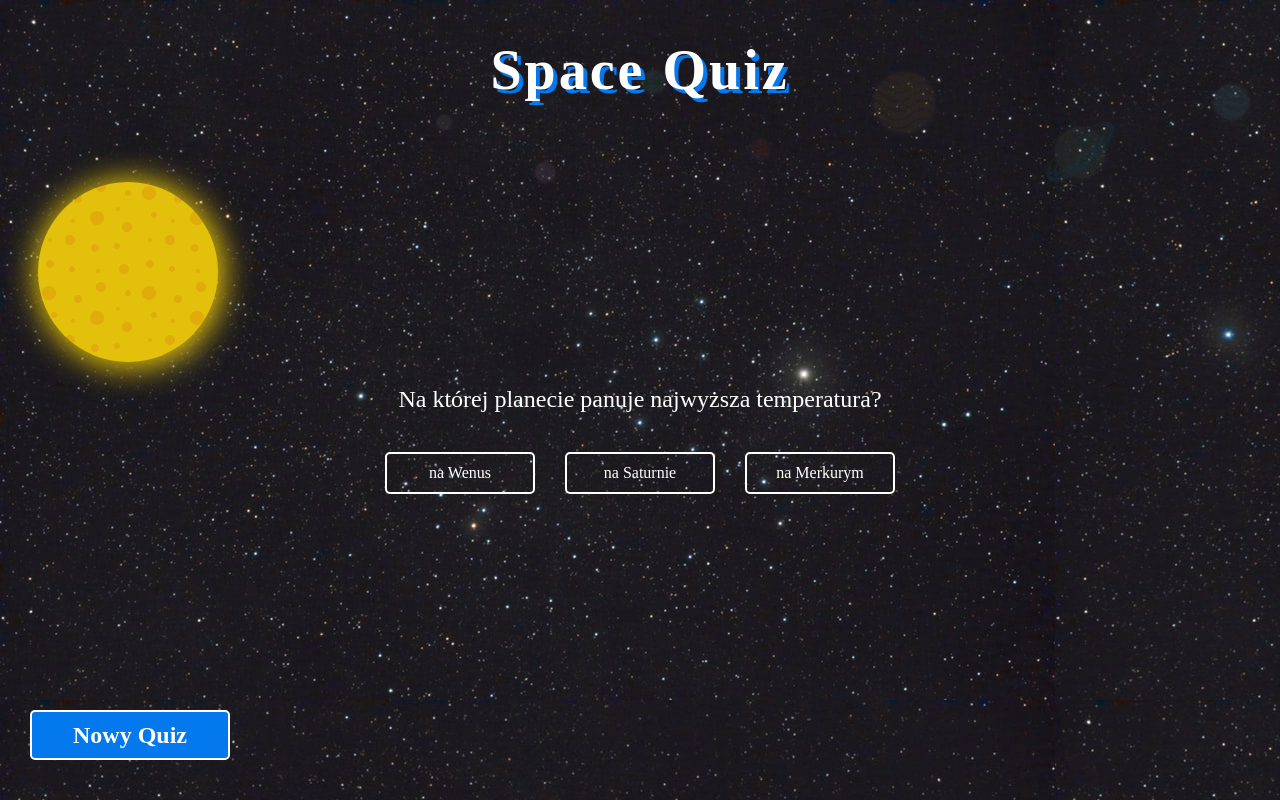
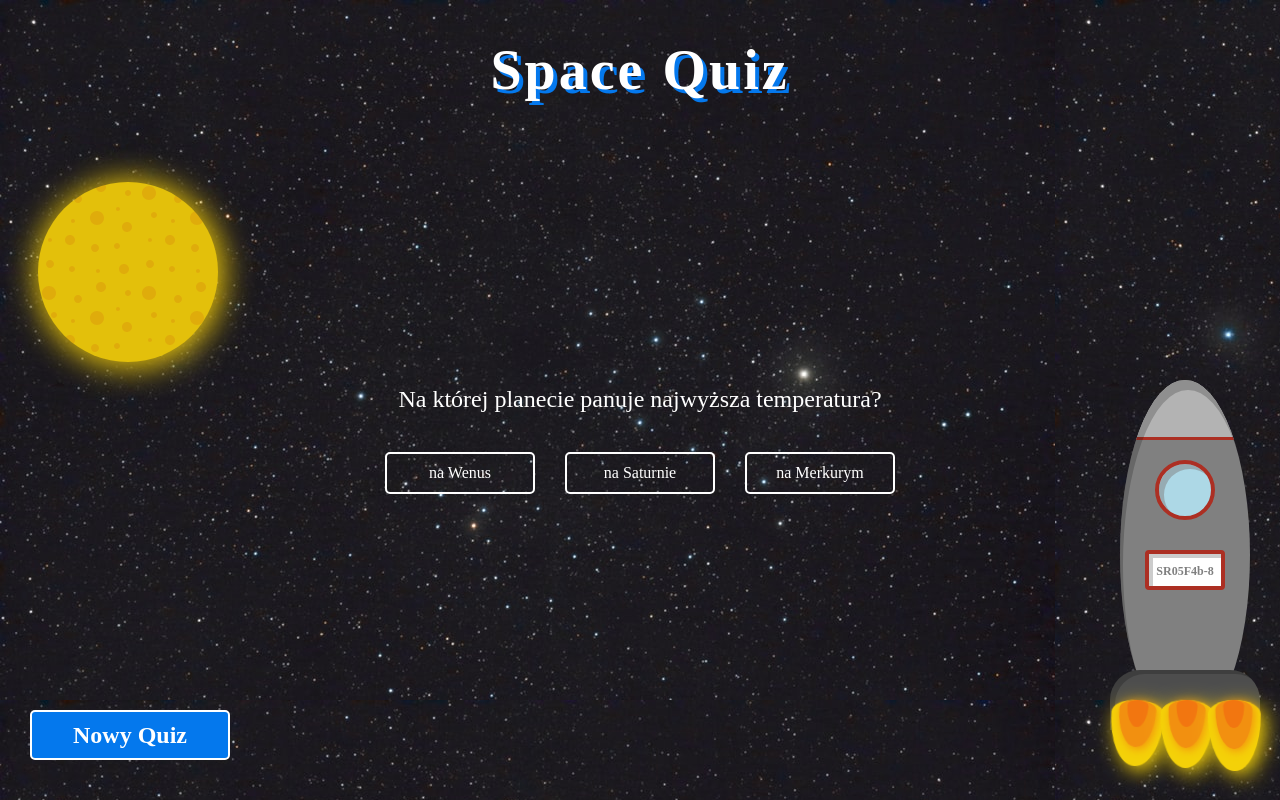
Before and after one commit to AnnaSzmyga/Vanilla-JS_Space-Quiz, a website with bundled scripts: page index.html in a window 1280 px wide. Both pictures are taken after a click on the button "Nowy Quiz". Shown: the top 800 px of the page. Built offline with nearby package versions, Linux system fonts and the light colour scheme; a web font is replaced by a local one.

Commit message:
Add spaceship

```diff
--- a/index.html
+++ b/index.html
@@ -12,17 +12,10 @@
     <h1 class="main-heading">Space Quiz</h1>
     <p class="quiz-description">Odpowiedz prawidłowo na pytania i zbierz wszystkie planety Układu Słonecznego!</p>
 
+    <!-- Planets -->
     <div class="solar-system">
         <div class="sun"></div>
         <div class="planets">
-            <!-- <div class="planet-wrapper"><div class="planet mercury"></div></div>
-            <div class="planet-wrapper"><div class="planet venus"></div></div>
-            <div class="planet-wrapper"><div class="planet earth"></div></div>
-            <div class="planet-wrapper"><div class="planet mars"></div></div>
-            <div class="planet-wrapper"><div class="planet jupiter"></div></div>
-            <div class="planet-wrapper"><div class="planet saturn"></div></div>
-            <div class="planet-wrapper"><div class="planet uranus"></div></div>
-            <div class="planet-wrapper"><div class="planet neptune"></div></div> -->
             <div class="planet mercury"></div>
             <div class="planet venus"></div>
             <div class="planet earth"></div>
@@ -34,17 +27,39 @@
         </div>
     </div>
 
+    <!-- Questions -->
     <div class="question" id="question">
-
         <p class="question__content"></p>
         <div class="answers hidden">
             <div class="answers__button"></div>
             <div class="answers__button"></div>
             <div class="answers__button"></div>
         </div>
-
     </div>
     <button class="start-button">Nowy Quiz</button>
+
+    <!-- Modal  -->
+    <div class="overlay hidden">
+        <div class="modal">
+            <h2>Brawo!</h2>
+            <p>Zebrałeś wszystkie planety!</p>
+            <button class="modal__close-button"></button>
+        </div>
+    </div>
+
+    <!-- Spaceship -->
+    <div class="spaceship">
+        <div class="spaceship__body">
+            <div class="spaceship__top"></div>
+            <div class="spaceship__window"></div>
+            <div class="spaceship__numbers">SR05F4b-8</div>
+        </div>
+        <div class="spaceship__bottom">
+            <div class="spaceship__flame"></div>
+            <div class="spaceship__flame"></div>
+            <div class="spaceship__flame"></div>
+        </div>
+    </div>
 
 
     <script  src="js/script.js"></script>
--- a/js/script.js
+++ b/js/script.js
@@ -80,12 +80,14 @@ const questions = [
 const startButton = document.querySelector('.start-button');
 const quizDescription = document.querySelector('.quiz-description');
 
-//const questionElement = document.getElementById('question');
 const questionContent = document.querySelector('.question__content');
 const answersButtons = document.querySelectorAll('.answers__button');
 const answersWrapper = document.querySelector('.answers');
 
 const planets = document.querySelectorAll('.planet');
+const modal = document.querySelector('.overlay');
+const modalCloseButton = document.querySelector('.modal__close-button');
+const spaceship = document.querySelector('.spaceship');
 
 const randomQuestion = () => {
     const questionIndex = Math.floor(Math.random() * questions.length);
@@ -104,15 +106,19 @@ const newQuiz = () => {
 	hidePlanets();
 	result = 0;
 	activePlanetIndex = 0;
+	restartSpaceship();
+	spaceship.classList.add('run');
 	setNewQuestion();
 	startButton.classList.add('moved');
 };
+
 
 const finishQuiz = () => {
 	console.log('quiz over!');
 	questionContent.innerHTML = '';
 	answersWrapper.classList.add('hidden');
 	startButton.classList.remove('moved');
+	setTimeout(() => showModal(), 1000);
 }
 
 const checkAnswer = (e) => {
@@ -158,4 +164,25 @@ const hidePlanets = () => {
     });
 };
 
+function restartSpaceship() {
+	spaceship.style.animation = 'none';
+	spaceship.offsetHeight; /* trigger reflow */
+	spaceship.style.animation = null;
+}
+
+const showModal = () => {
+	modal.classList.remove('hidden');
+}
+const closeModal = () => {
+	modal.classList.add('hidden');
+}
+
 startButton.addEventListener('click', newQuiz);
+
+// closing modal
+modalCloseButton.addEventListener('click', closeModal);
+modal.addEventListener('click', function(e) {
+	if (e.target === this) {
+		closeModal();
+	}
+});
--- /dev/null
+++ b/sass/_modal.scss
@@ -0,0 +1,59 @@
+.overlay {
+    position: fixed;
+    top: 0;
+    left: 0;
+    width: 100vw;
+    height: 100vh;
+    z-index: 99;
+    padding: 15px;
+    background-color: rgba(0, 0, 0, 0.8);
+    display: flex;
+    justify-content: center;
+    align-items: center;
+}
+
+.modal {
+    width: 100%;
+    max-width: 400px;
+    background-color: black;
+    border: 2px solid #fff;
+    border-radius: 5px;
+    position: relative;
+    padding: 20px;
+
+    &__close-button {
+        width: 30px;
+        height: 30px;
+        position: absolute;
+        top: 0;
+        right: 0;
+        transform: translate(50%, -50%);
+        background-color: #0478ed;
+        border: 2px solid #fff;
+        border-radius: 50%;
+        outline: none;
+        cursor: pointer;
+        transition: .3s;
+
+        &:hover {
+            background-color: lighten(#0478ed, 10%);
+        }
+
+        &::before, &::after {
+            content: "";
+            display: block;
+            width: 16px;
+            height: 2px;
+            background-color: #fff;
+            position: absolute;
+            top: 50%;
+            left: 50%;
+        }
+        &::before {
+            transform: translate(-50%, -50%) rotate(-45deg);
+        }
+        &::after {
+            transform: translate(-50%, -50%) rotate(45deg);
+        }
+    }
+}
--- a/sass/_planets.scss
+++ b/sass/_planets.scss
@@ -22,7 +22,7 @@
 
 .planet {
     border-radius: 50%;
-    opacity: 0.1;
+    opacity: 0;
     transform: translate(150px, -150px) scale(0.5);
     transition: .3s;
     box-shadow: 1px 1px 10px #a6a6b2;
--- /dev/null
+++ b/sass/_spaceship.scss
@@ -0,0 +1,177 @@
+@keyframes burn {
+    0%   {
+        transform: rotate(0deg);
+        height: 70px;
+    }
+    25% {
+        transform: rotate(-6deg);
+        height: 75px;
+    }
+    50% {
+        transform: rotate(0deg);
+        height: 70px;
+    }
+    75% {
+        transform: rotate(6deg);
+        height: 65px;
+    }
+    100% {
+        transform: rotate(0deg);
+        height: 70px;
+    }
+}
+
+@keyframes fly {
+    0%   {
+        top: calc(100vh - 420px);
+        right: 30px;
+    }
+    100% {
+        top: -400px;
+        right: 50vw;
+        transform: rotate(-45deg);
+    }
+}
+
+@keyframes bounce {
+    0%   {
+        top: calc(100vh - 420px);
+    }
+    50%   {
+        top: calc(100vh - 410px);
+    }
+    100% {
+        top: calc(100vh - 420px);
+    }
+}
+
+.spaceship {
+    position: fixed;
+    right: 30px;
+    top: calc(100vh - 420px);
+    display: inline-block;
+    animation: bounce 2s infinite;
+
+    &.run {
+        animation: fly 2s ease-in;
+    }
+
+    &__body {
+        width: 130px;
+        height: 350px;
+        background-color: grey;
+        border-radius: 50%;
+        position: relative;
+        overflow: hidden;
+
+        &::after {
+            display: block;
+            content: "";
+            width: 130px;
+            height: 350px;
+            border-radius: 50%;
+            box-shadow: inset 3px 10px rgba(0, 0, 0, .2);
+            position: absolute;
+            top: 0;
+            left: 0;
+        }
+    }
+
+    &__top {
+        width: 100%;
+        height: 60px;
+        position: absolute;
+        top: 0;
+        background-color: lighten(grey, 20%);
+        border-bottom: 3px solid #ac2f23;
+        border-top-left-radius: 100%;
+        border-top-right-radius: 100%;
+    }
+
+    &__window {
+        width: 60px;
+        height: 60px;
+        border: 4px solid #ac2f23;
+        border-radius: 50%;
+        background-color:lightblue;
+        position: absolute;
+        top: 80px;
+        left: 50%;
+        transform: translateX(-50%);
+        box-shadow: inset 5px 5px rgba(128, 128, 128, .5);
+    }
+
+    &__numbers {
+        width: 80px;
+        height: 40px;
+        border: 4px solid #ac2f23;
+        border-radius: 4px;
+        background-color:#fff;
+        color: grey;
+        font-size: 12px;
+        font-weight: bold;
+        line-height: 35px;
+        position: absolute;
+        top: 170px;
+        left: 50%;
+        transform: translateX(-50%);
+        box-shadow: inset 4px 4px rgba(128, 128, 128, .4);
+    }
+
+    &__bottom {
+        width: 150px;
+        height: 60px;
+        background-color: darken(grey, 20%);
+        border-top-left-radius: 30px;
+        border-top-right-radius: 30px;
+        position: absolute;
+        top: 290px;
+        left: 50%;
+        transform: translateX(-50%);
+        box-shadow: inset 5px 4px rgba(0, 0, 0, .2);
+    }
+
+    &__flame {
+        position: absolute;
+        top: 30px;
+        width: 35%;
+        height: 70px;
+        background-color: #f4d109;
+        border-radius: 50% 50% 50% 50% / 20% 20% 80% 80%;
+        box-shadow: 5px 5px 20px #f4d109;
+
+        &:nth-child(1) {
+            left: 0;
+            animation: burn .4s infinite;
+        }
+        &:nth-child(2) {
+            left: calc(100% / 3);
+            animation: burn .5s infinite;
+        }
+        &:nth-child(3) {
+            right: 0;
+            animation: burn .3s infinite;
+        }
+
+        &::before, &::after {
+            display: block;
+            content: "";
+            position: absolute;
+            top: 0;
+            left: 50%;
+            transform: translateX(-50%);
+            border-radius: 50% 50% 50% 50% / 20% 20% 80% 80%;
+        }
+        &::before {
+            width: 70%;
+            height: 70%;
+            background-color: #f29010;
+            box-shadow: 2px 2px 10px #f29010;
+        }
+        &::after {
+            width: 40%;
+            height: 40%;
+            background-color: #f27610;
+        }
+    }
+}
--- a/sass/style.scss
+++ b/sass/style.scss
@@ -1,4 +1,6 @@
 @import './planets';
+@import './modal';
+@import './spaceship';
 
 *, *::before, *::after {
     box-sizing: border-box;
@@ -27,13 +29,6 @@ body {
     width: 100%;
     max-width: 700px;
     text-align: center;
-
-    // &__wrapper {
-    //     margin: 0 auto;
-    //     width: 100%;
-    //     max-width: 700px;
-    //     text-align: center;
-    // }
 
     &__content {
         font-size: 24px;
```
Also changed, not shown: css/style.css, 1 other file. Lines whose indentation alone changed are shown as unchanged.
